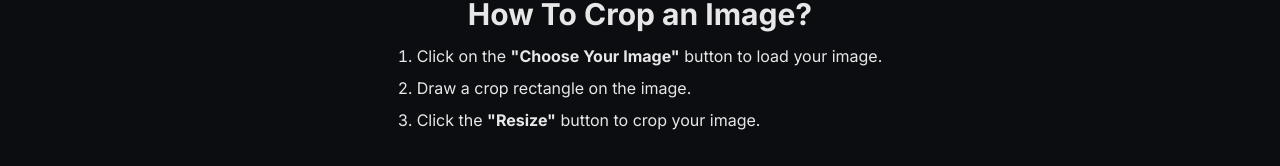
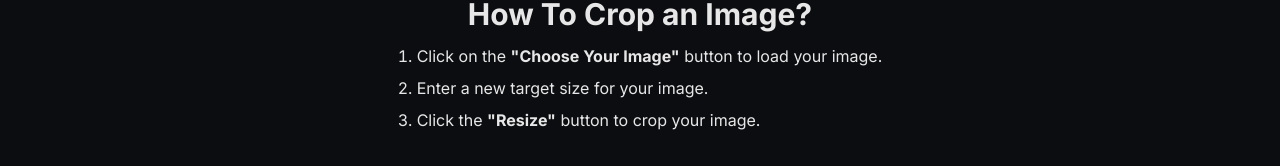
Before and after one commit to iswilljr/img-tools, a Next.js app: page /resize in a window 1280 px wide. Shown: the part 605-771 px from the top of the page. Built offline with nearby package versions, Linux system fonts and the light colour scheme.

Commit message:
fix wrong title and step

```diff
--- a/pages/compress/index.tsx
+++ b/pages/compress/index.tsx
@@ -1,8 +1,8 @@
 import { SectionHome } from '@/components/SectionHome';
 
 const guide = {
-  title: 'How To Crop an Image?',
-  step: 'Draw a crop rectangle on the image.',
+  title: 'How to Resize an Image?',
+  step: 'Adjust the quality and select the exported format.',
 };
 
 export default function RotateHome() {
--- a/pages/resize/index.tsx
+++ b/pages/resize/index.tsx
@@ -2,7 +2,7 @@ import { SectionHome } from '@/components/SectionHome';
 
 const guide = {
   title: 'How To Crop an Image?',
-  step: 'Draw a crop rectangle on the image.',
+  step: 'Enter a new target size for your image.',
 };
 
 export default function RotateHome() {
```
